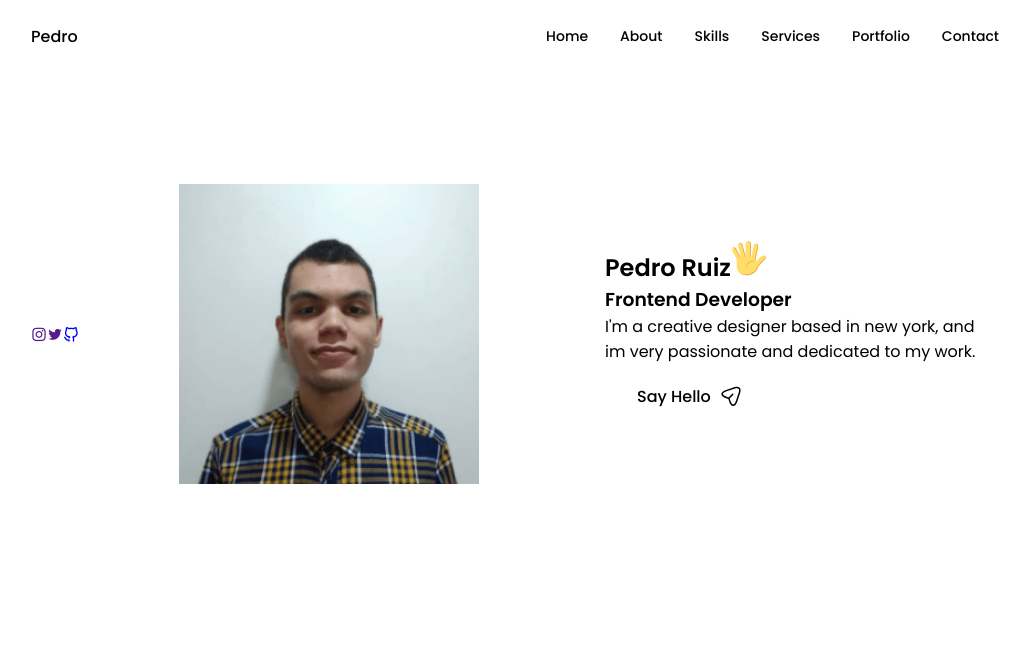
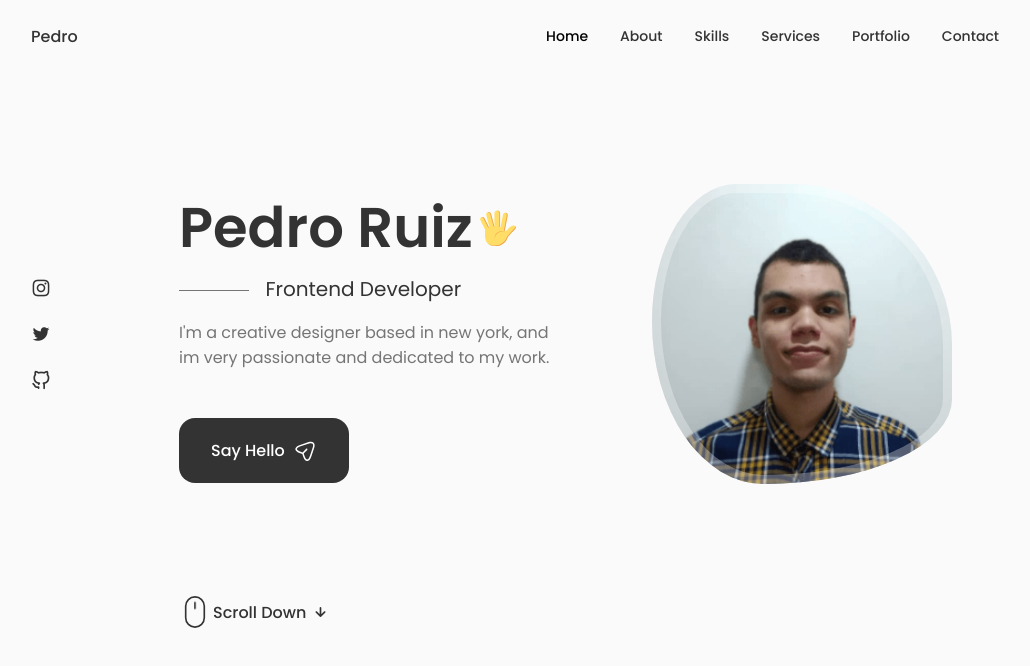
Before and after one commit to Pedro0310/personal-portfolio, a React (Create React App) app: page / in a window 1280 px wide. Shown: the top 666 px of the page, without its empty margins (125-1155 px from the left). Built offline with nearby package versions, Linux system fonts and the light colour scheme.

Commit message:
home component

```diff
--- a/src/App.css
+++ b/src/App.css
@@ -1,5 +1,5 @@
 /*--- GOOGLE FONTS --->*/
-@import url('https://fonts.googleapis.com/css2?family=Poppins:wght@400;500;600&display=swap');
+@import url("https://fonts.googleapis.com/css2?family=Poppins:wght@400;500;600&display=swap");
 
 /*--- VARIABLES CSS ---*/
 :root {
@@ -8,12 +8,12 @@
   /*--- COLORS ---*/
   /*Color Mode HSL(hue, saturation, lightness)*/
   --hue: 0;
---sat:0;
+  --sat: 0%;
   --title-color: hsl(var(--hue), var(--sat), 20%);
   --title-color-dark: hsl(var(--hue), var(--sat), 0%);
   --text-color: hsl(var(--hue), var(--sat), 46%);
   --body-color: hsl(var(--hue), var(--sat), 98%);
---container-color: #000;
+  --container-color: #fff;
 
   /*--- Font and typography ---*/
   --body-font: "Poppins", sans-serif;
@@ -26,12 +26,12 @@
   --normal-font-size: 1rem;
   --small-font-size: 0.875rem;
   --smaller-font-size: 0.813rem;
---tiny-font-size: 0.625;
+  --tiny-font-size: 0.625rem;
 
   /*--- Font Weight ---*/
---font-normal:400;
---font-medium:500;
---font-semi-bold:600;
+  --font-normal: 400;
+  --font-medium: 500;
+  --font-semi-bold: 600;
 
   /*--- Margenes Bottom ---*/
   /*.5rem = 8px | 1rem = 16px ...*/
@@ -51,7 +51,7 @@
 }
 
 /* Responsive querys*/
-@media screen and (max-width: 992px){
+@media screen and (max-width: 992px) {
   :root {
     --big-font-size: 2.75rem;
     --h1-font-size: 1.5rem;
@@ -64,7 +64,7 @@
 }
 
 /*--- BASE ---*/
-*{
+* {
   margin: 0;
   padding: 0;
   box-sizing: border-box;
@@ -77,30 +77,32 @@
 body,
 button,
 input,
-textarea{
+textarea {
   font-family: var(--body-font);
   font-size: var(--normal-font-size);
 }
 
-body{
+body {
   background-color: var(--body-color);
   color: var(--text-color);
 }
 
-h1, h2, h3{
+h1,
+h2,
+h3 {
   color: var(--title-color);
   font-weight: var(--font-semi-bold);
 }
 
-ul{
+ul {
   list-style: none;
 }
 
-a{
+a {
   text-decoration: none;
 }
 
-button{
+button {
   cursor: pointer;
   border: none;
   outline: none;
@@ -112,7 +114,7 @@
 }
 
 /*--- REUSABLE CSS CLASSES ---*/
-.section{
+.section {
   padding: 6rem 0 2rem;
 }
 
@@ -121,14 +123,14 @@
   color: var(--title-color);
 }
 
-.section__subtitle{
+.section__subtitle {
   display: block;
   font-size: var(--small-font-size);
   margin-bottom: 4rem;
 }
 
 .section__title,
-.section__subtitle{
+.section__subtitle {
   text-align: center;
 }
 
@@ -139,13 +141,13 @@
   margin-right: auto;
 }
 
-.grid{
+.grid {
   display: grid;
   gap: 1.5rem;
 }
 
 /*--- BUTTONS ---*/
-.button{
+.button {
   display: inline-block;
   background-color: var(--title-color);
   color: var(--container-color);
@@ -154,39 +156,53 @@
   font-weight: var(--font-medium);
 }
 
-.button:hover{
+.button:hover {
   background-color: var(--title-color-dark);
 }
 
-.button__icon{
+.button__icon {
   margin-left: var(--mb-0-5);
 }
 
-.button--flex{
+.button--flex {
   display: inline-flex;
   align-items: center;
 }
 
 /*--- BREAKPOINTS ---*/
-
 /* For large devices */
-@media screen and (max-width: 992px){
-  .container{
+@media screen and (max-width: 992px) {
+  .container {
     margin-left: var(--mb-1-5);
     margin-right: var(--mb-1-5);
+  }
+
+  .button{
+    padding: 1rem 1.75rem;
+  }
+
+  .button__icon{
+    width: 22px;
+    height: 22px;
   }
 }
 
 /* For medium devices*/
-@media screen and (max-width: 768px){
+@media screen and (max-width: 768px) {
+  .section{
+    padding: 2rem 0 4rem;
+  }
 }
 
-@media screen and (max-width: 576px){
+@media screen and (max-width: 576px) {
 }
 
 /* For small devices*/
-@media screen and (max-width: 350px){
-  .container{
+@media screen and (max-width: 350px) {
+  :root{
+    --big-font-size: 2.25rem
+  }
+  .container {
     margin-left: var(--mb-1);
     margin-right: var(--mb-1);
   }
--- a/src/components/home/Data.jsx
+++ b/src/components/home/Data.jsx
@@ -55,11 +55,14 @@
           ></path>
         </svg>
       </h1>
+
+
       <h3 className="home__subtitle">Frontend Developer</h3>
       <p className="home__description">
         I'm a creative designer based in new york, and im very passionate and
         dedicated to my work.
       </p>
+
       <a href="#contact" className="button button--flex">
         Say Hello
         <svg
--- a/src/components/home/Home.jsx
+++ b/src/components/home/Home.jsx
@@ -1,21 +1,24 @@
-import React from 'react'
-import "./home.css"
-import Social from "./Social"
-import Data from "./Data"
+import React from "react";
+import "./home.css";
+import Social from "./Social";
+import Data from "./Data";
+import ScrollDown from "./ScrollDown";
 
 const Home = () => {
   return (
     <section className="home section" id="home">
       <div className="home__container container grid">
         <div className="home__content grid">
-          <Social/>
+          <Social />
 
           <div className="home__img"></div>
-          <Data/>
+          <Data />
         </div>
+
+        <ScrollDown/>
       </div>
     </section>
-  )
-}
+  );
+};
 
-export default Home
+export default Home;
--- /dev/null
+++ b/src/components/home/ScrollDown.jsx
@@ -0,0 +1,49 @@
+import React from "react";
+
+const ScrollDown = () => {
+  return (
+    <div className="home__scroll">
+      <a href="#about" className="home__scroll-button button--flex">
+        <svg
+          width="32px"
+          height="32px"
+          class="home__scroll-mouse"
+          viewBox="0 0 247 390"
+          version="1.1"
+          xmlns="http://www.w3.org/2000/svg"
+          xmlnsXlink="http://www.w3.org/1999/xlink"
+          style={{
+            fillRule: "evenodd",
+            clipRule: "evenodd",
+            strokeLinecap: "round",
+            strokeLinejoin: "round",
+            strokeMiterlimit: "1.5",
+          }}
+        >
+          <path
+            class="wheel"
+            d="M123.359,79.775l0,72.843"
+            style={{
+              fill: "none",
+              stroke: "var(--title-color)",
+              strokeWidth: "20px",
+            }}
+          ></path>
+          <path
+            id="mouse"
+            d="M236.717,123.359c0,-62.565 -50.794,-113.359 -113.358,-113.359c-62.565,0 -113.359,50.794 -113.359,113.359l0,143.237c0,62.565 50.794,113.359 113.359,113.359c62.564,0 113.358,-50.794 113.358,-113.359l0,-143.237Z"
+            style={{
+              fill: "none",
+              stroke: "var(--title-color)",
+              strokeWidth: "20px",
+            }}
+          ></path>
+        </svg>
+        <span className="home__scroll-name">Scroll Down</span>
+      <i class="uil uil-arrow-down home__scroll-arrow"></i>
+      </a>
+    </div>
+  );
+};
+
+export default ScrollDown;
--- a/src/components/home/home.css
+++ b/src/components/home/home.css
@@ -1,15 +1,195 @@
-.home__content{
+.home__container {
+  row-gap: 7rem;
+}
+
+.home__content {
   grid-template-columns: 116px repeat(2, 1fr);
   padding-top: 5.5rem;
-  column-gap: 2rem ;
+  column-gap: 2rem;
   align-items: center;
 }
 
-.home__img{
+.home__social {
+  display: grid;
+  grid-template-columns: max-content;
+  row-gap: 1rem;
+}
+
+.home__social-icon {
+  font-size: 1.25rem;
+  color: var(--title-color);
+}
+
+.home__social-icon:hover {
+  color: var(--title-color-dark);
+}
+
+.home__title {
+  font-size: var(--big-font-size);
+  margin-bottom: var(--mb-0-25);
+}
+
+.home__hand {
+  width: 38px;
+  height: 38px;
+  margin-left: 0.4rem;
+}
+
+.home__subtitle {
+  position: relative;
+  font-size: var(--h3-font-size);
+  padding-left: 5.4rem;
+  font-weight: var(--font-normal);
+  margin-bottom: var(--mb-1);
+}
+
+.home__subtitle::before {
+  content: "";
+  position: absolute;
+  width: 70px;
+  height: 1px;
+  background-color: var(--text-color);
+  left: 0;
+  top: 1rem;
+}
+
+.home__description {
+  max-width: 400px;
+  margin-bottom: var(--mb-3);
+}
+
+.home__img {
   background: url(../../assets/profile.png);
   background-repeat: no-repeat;
   background-position: center;
   background-size: cover;
+  box-shadow: inset 0 0 0 9px rgb(255 255 255 / 30%);
+  order: 1;
+  justify-self: center;
   width: 300px;
   height: 300px;
+  animation: profile__animate 8s ease-in-out infinite 1s;
 }
+
+@keyframes profile__animate {
+  0% {
+    border-radius: 60% 40% 30% 70%/60% 30% 70% 40%;
+  }
+
+  50% {
+    border-radius: 30% 60% 70% 40%/50% 60% 30% 60%;
+  }
+
+  100% {
+    border-radius: 60% 40% 30% 70%/60% 30% 70% 40%;
+  }
+}
+
+.home__scroll {
+  margin-left: 9.25rem;
+}
+
+.wheel {
+  animation: scroll 2s ease infinite;
+}
+
+@keyframes scroll {
+  0% {
+    transform: translateY(0);
+  }
+
+  30% {
+    transform: translateY(3.75rem);
+  }
+}
+
+.home__scroll-name {
+  color: var(--title-color);
+  font-weight: var(--font-medium);
+  margin-right: var(--mb-0-25);
+  margin-left: 2px;
+}
+
+.home__scroll-arrow {
+  font-size: 1.25rem;
+  color: var(--title-color);
+}
+
+/*--- BREAKPOINTS ---*/
+/* For large devices */
+@media screen and (max-width: 992px) {
+  .home__content {
+    grid-template-columns: 100px repeat(2, 1fr);
+    column-gap: 1.25rem;
+  }
+
+  .home__hand {
+    width: 26px;
+    height: 26px;
+  }
+
+  .home__subtitle {
+    padding-left: 3.75rem;
+    margin-bottom: var(--mb-1);
+  }
+
+  .home__subtitle::before {
+    width: 42px;
+    top: 0.8rem;
+  }
+
+  .home__description {
+    max-width: initial;
+    margin-bottom: var(--mb-2-5);
+  }
+
+  .home__img {
+    width: 250px;
+    height: 250px;
+    box-shadow: inset 0 0 0 8px rgb(255 255 255 / 30%);
+  }
+
+  .home__scroll {
+    margin-left: 7.5rem;
+  }
+}
+
+/* For medium devices*/
+@media screen and (max-width: 768px) {
+  .home__content {
+    grid-template-columns: 0.5fr 3fr;
+    padding-top: 3.5rem;
+  }
+
+  .home__img {
+    order: initial;
+    justify-self: initial;
+  }
+
+  .home__data {
+    grid-column: 1/3;
+  }
+
+  .home__img {
+    box-shadow: inset 0 0 0 6px rgb(255 255 255 / 30%);
+    width: 200px;
+    height: 200px;
+  }
+
+  .home__scroll {
+    display: none;
+  }
+}
+
+/* For small devices*/
+@media screen and (max-width: 350px) {
+  .home__img {
+    width: 180px;
+    height: 180px;
+  }
+
+  .home__hand {
+    width: 22px;
+    height: 22px;
+  }
+}
```
Lines whose indentation alone changed are shown as unchanged.
